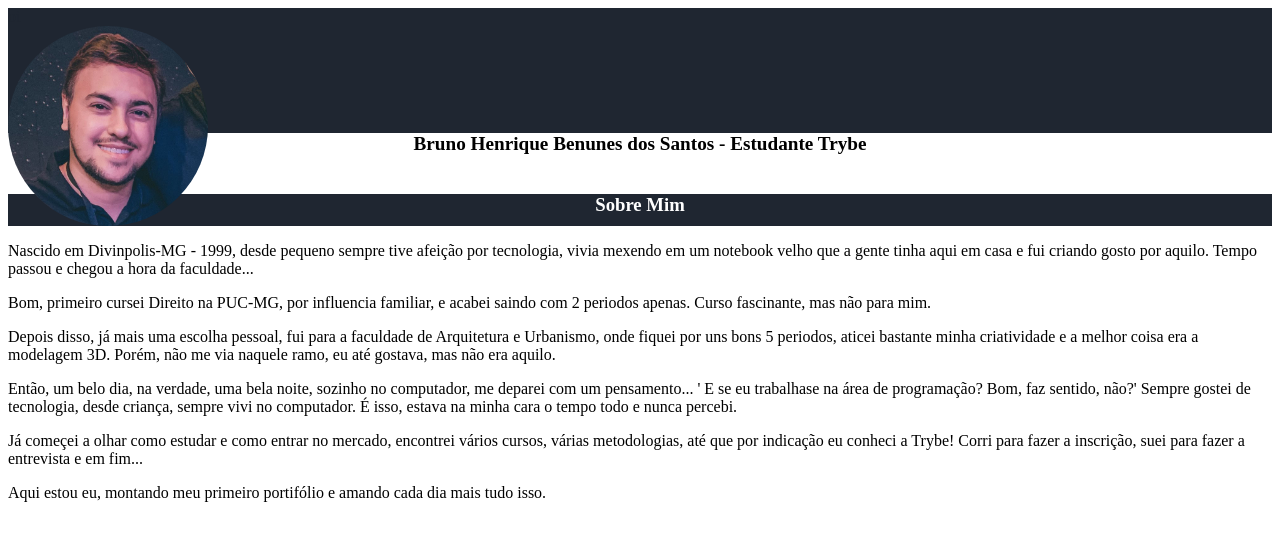
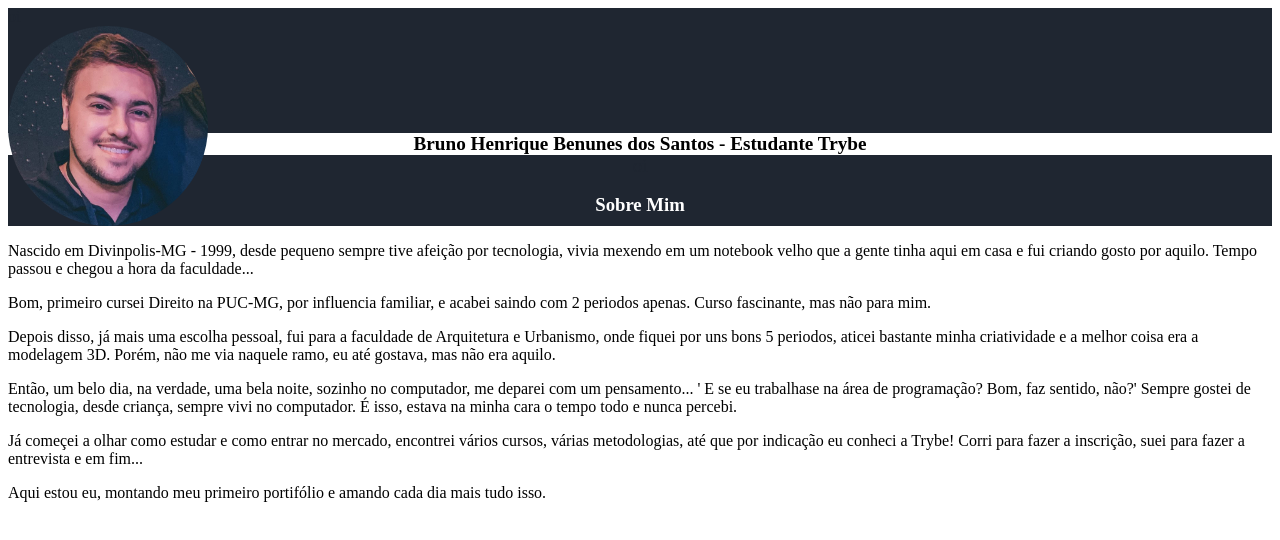
Before and after one commit to Brunobenunes/Brunobenunes.github.io, a plain HTML site: page index.html in a window 1280 px wide. Drawn offline with Linux system fonts and the light colour scheme.

Commit message:
Estreitado a faixa branca

```diff
--- a/index.html
+++ b/index.html
@@ -18,6 +18,7 @@
     <div align="center" style="background-color: white; height: 42px; font-size: larger;">
         <b>Bruno Henrique Benunes dos Santos - Estudante Trybe
         </b>
+        <div style="background-color: rgb(31, 38, 49);color: rgb(31, 38, 49);height: 42px;">oi</div>
     </div>
 
     <div>
```
